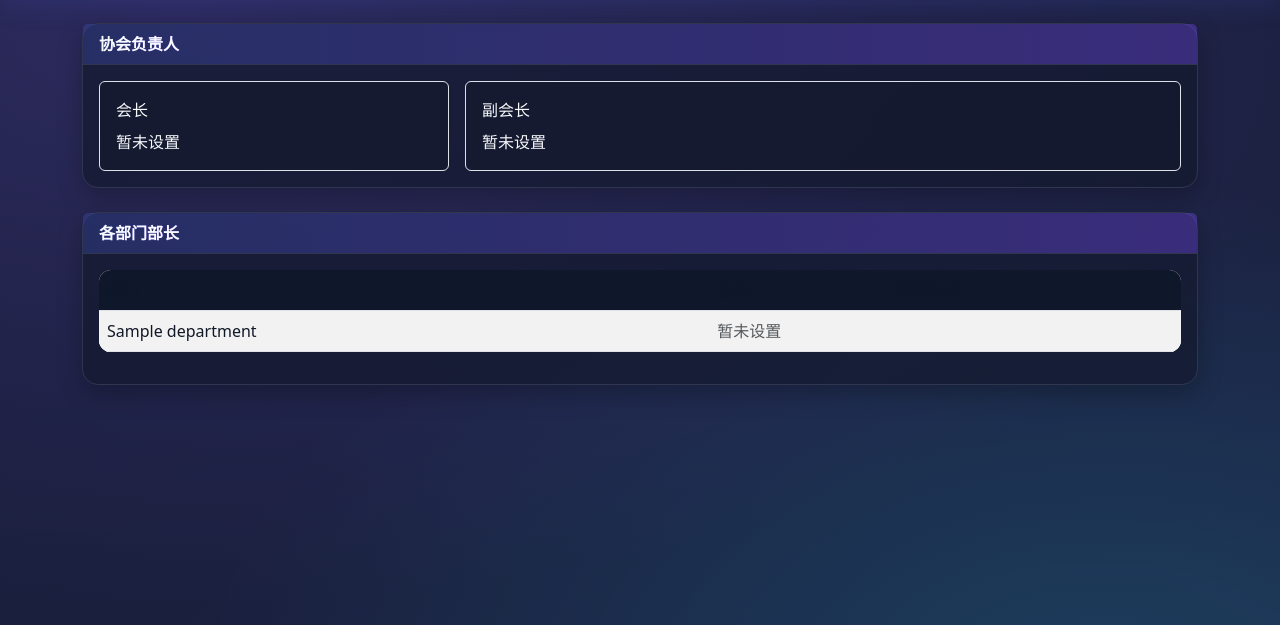
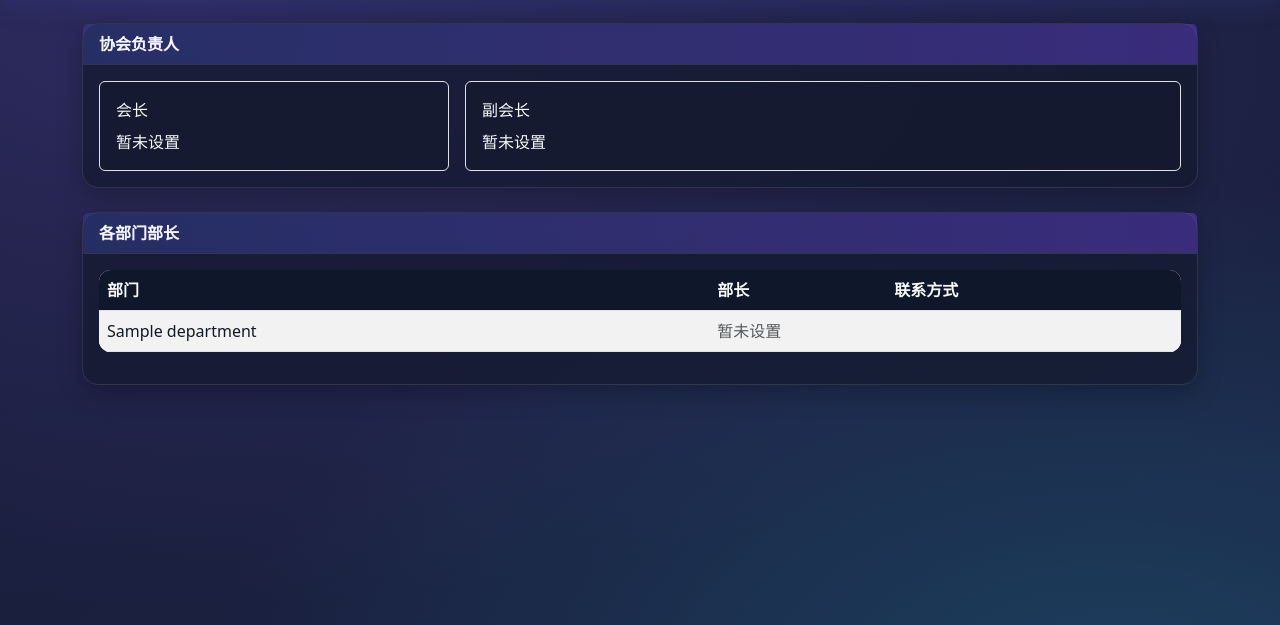
Before and after one commit to gkdACM/AssociationManagementSystem, a Flask app: page /leaders in a window 1280 px wide. Shown: the part 57-682 px from the top of the page. Run offline with Flask 3, Linux system fonts and the light colour scheme; tables that the repository leaves empty hold one stand-in row (values such as "Sample post").

Commit message:
fix(ui): leaders page table header text set to white

```diff
--- a/association/app/static/css/style.css
+++ b/association/app/static/css/style.css
@@ -60,6 +60,7 @@ body::before{content:"";position:fixed;inset:-10% -10% -10% -10%;pointer-events:
 /* departments page header high contrast */
 .page-departments .table thead th{color:#f8fafc}
 .page-users .table thead th{color:#f8fafc}
+.page-leaders .table thead th{color:#f8fafc}
 .home-hero{padding:2.5rem;border-radius:24px;background:linear-gradient(135deg,rgba(63,81,181,.22),rgba(124,77,255,.18));box-shadow:0 12px 36px rgba(63,81,181,.25)}
 .home-hero h2{font-size:2rem}
 .feature-card{border:1px solid #30364d;border-radius:16px;background:var(--glass);padding:1rem;transition:transform .2s ease,box-shadow .2s ease}
--- a/association/app/templates/public/leaders.html
+++ b/association/app/templates/public/leaders.html
@@ -1,6 +1,6 @@
 {% extends 'layout.html' %}
 {% block content %}
-<div class="page-table-white">
+<div class="page-table-white page-leaders">
 <div class="row g-4">
   <div class="col-12">
     <div class="card">
```
